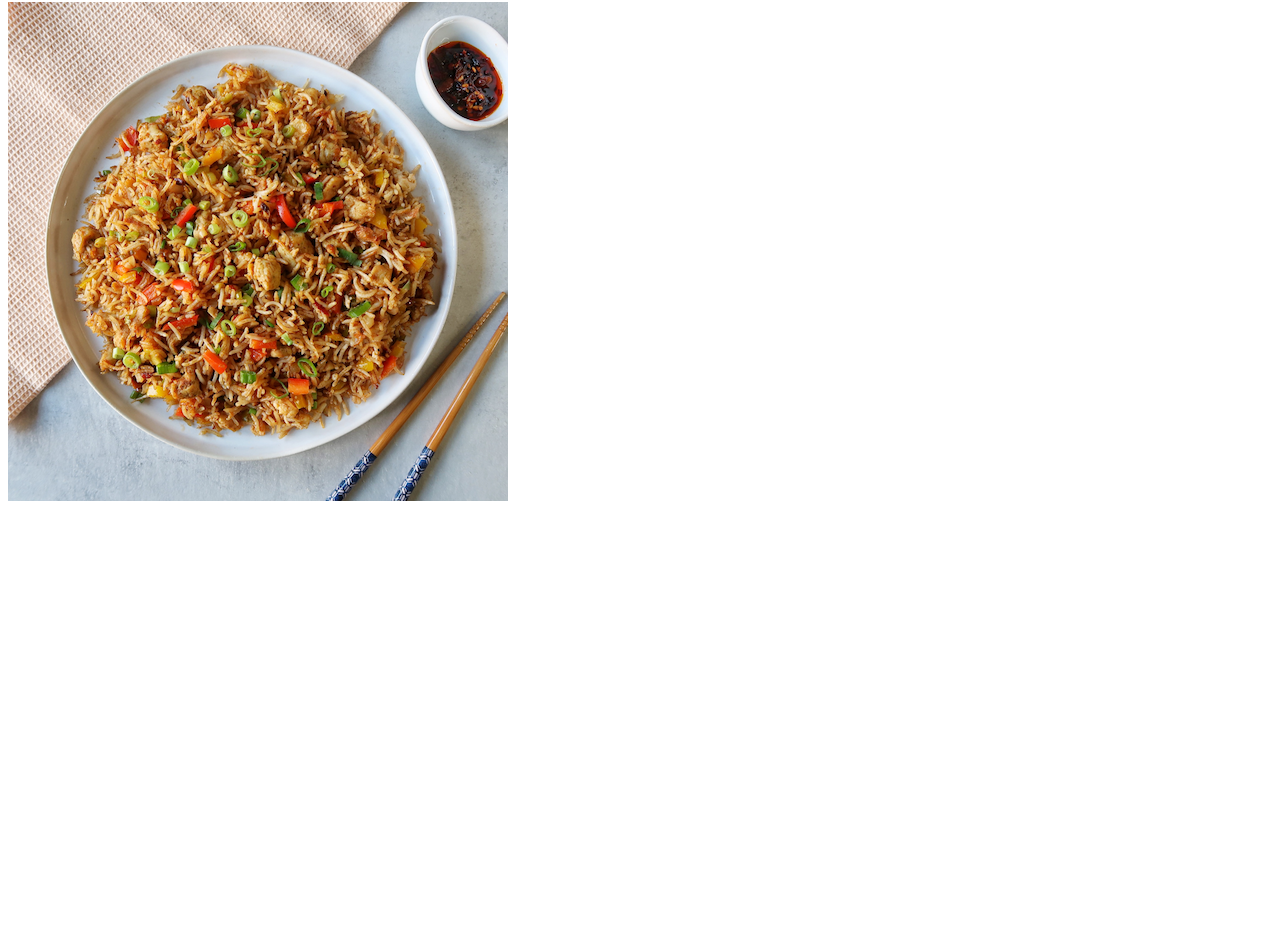
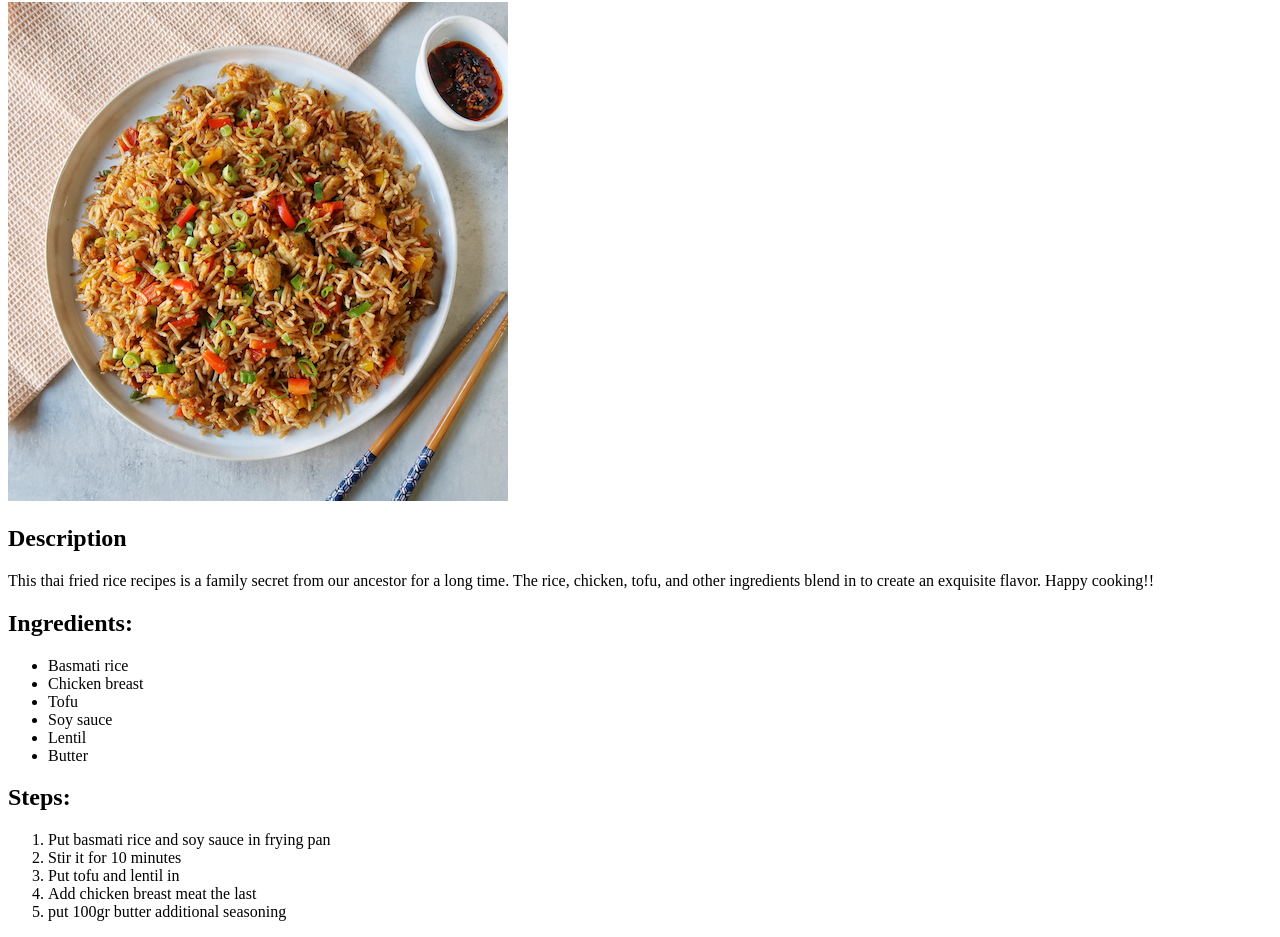
Before and after one commit to bobbyrahdyan/OdinRecipes, a plain HTML site: page recipes/friedrice.html in a window 1280 px wide. Shown: the part 78-1015 px from the top of the page. Before the commit the page ends 800 px from the top, so only its background shows below. Drawn offline with Linux system fonts and the light colour scheme.

Commit message:
fried rice done

```diff
--- a/recipes/friedrice.html
+++ b/recipes/friedrice.html
@@ -6,5 +6,33 @@
     <body>
         <h1>Fried Rice</h1>
         <img src="../img/friedrice.png" alt="fried rice">
+
+        <div>
+            <h2>Description</h2>
+            <p>This thai fried rice recipes is a family secret from our ancestor for a long time. The rice, chicken, tofu, and other ingredients blend in to create an exquisite flavor. Happy cooking!!</p>
+        </div>
+
+        <div>
+            <h2>Ingredients:</h2>
+            <ul>
+                <li>Basmati rice</li>
+                <li>Chicken breast</li>
+                <li>Tofu</li>
+                <li>Soy sauce</li>
+                <li>Lentil</li>
+                <li>Butter</li>
+            </ul>
+        </div>
+
+        <div>
+            <h2>Steps:</h2>
+            <ol>
+                <li>Put basmati rice and soy sauce in frying pan</li>
+                <li>Stir it for 10 minutes</li>
+                <li>Put tofu and lentil in</li>
+                <li>Add chicken breast meat the last</li>
+                <li>put 100gr butter additional seasoning</li>
+            </ol>
+        </div>
     </body>
 </html>
```
